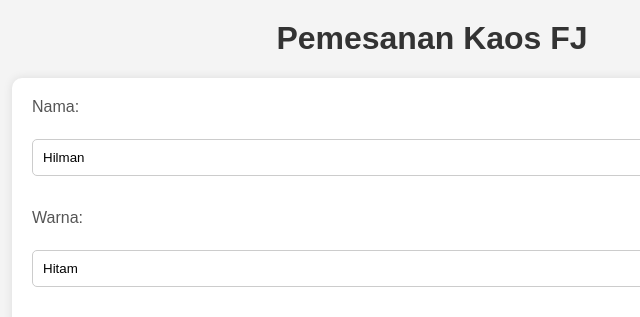
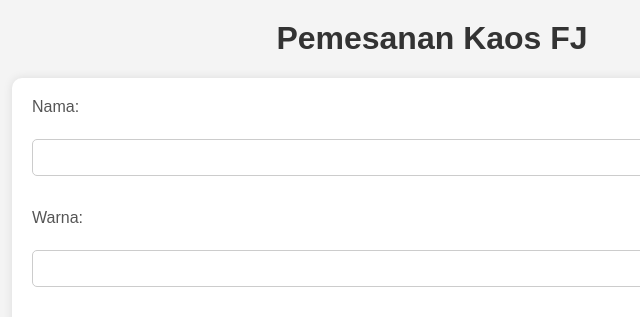
Before and after one commit to ursaMajorh/fjm-order, a plain HTML site: page index.html in a window 1280 px wide. Shown: the top 317 px of the page, 208-848 px from the left. Drawn offline with Linux system fonts and the light colour scheme.

Commit message:
Update index.html

```diff
--- a/index.html
+++ b/index.html
@@ -29,7 +29,7 @@
                 message += "%0A";
             });
 
-            const link = `https://api.whatsapp.com/send?phone=6281381573098&text=${message}&type=phone_number&app_absent=0`;
+            const link = `https://api.whatsapp.com/send?phone=6285793913034&text=${message}&type=phone_number&app_absent=0`;
             window.open(link, '_blank');
         }
     </script>
@@ -123,10 +123,10 @@ input[type="submit"]:hover {
     <h1>Pemesanan Kaos FJ</h1>
     <form onsubmit="createWhatsAppLink(event)">
         <label for="name">Nama:</label><br>
-        <input type="text" id="name" name="name" value="Hilman" required><br><br>
+        <input type="text" id="name" name="name" value=" " required><br><br>
 
         <label for="color">Warna:</label><br>
-        <input type="text" id="color" name="color" value="Hitam" required><br><br>
+        <input type="text" id="color" name="color" value=" " required><br><br>
 
         <label for="additional-info">Keterangan Tambahan:</label><br>
         <input type="text" id="additional-info" name="additional-info"><br><br>
```
